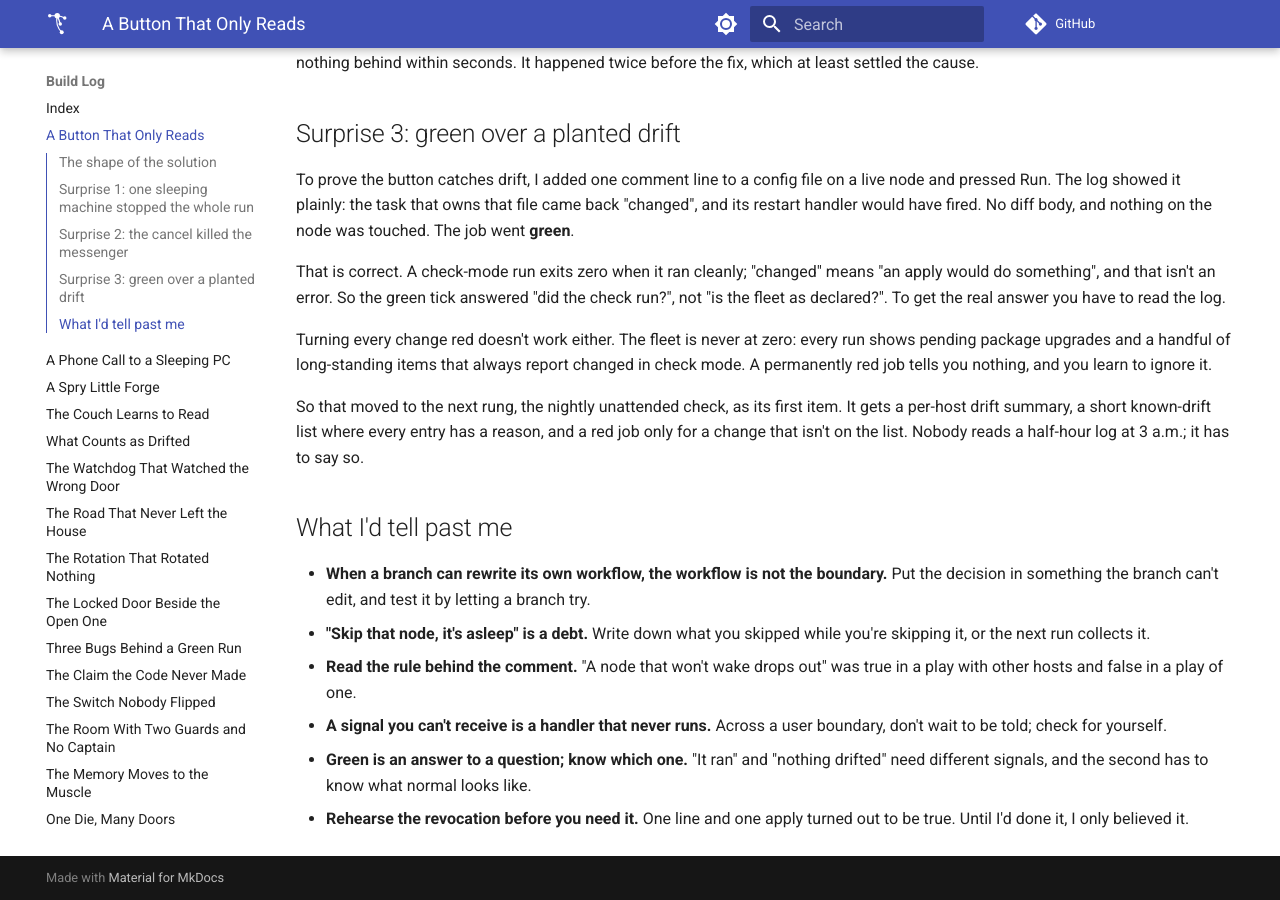
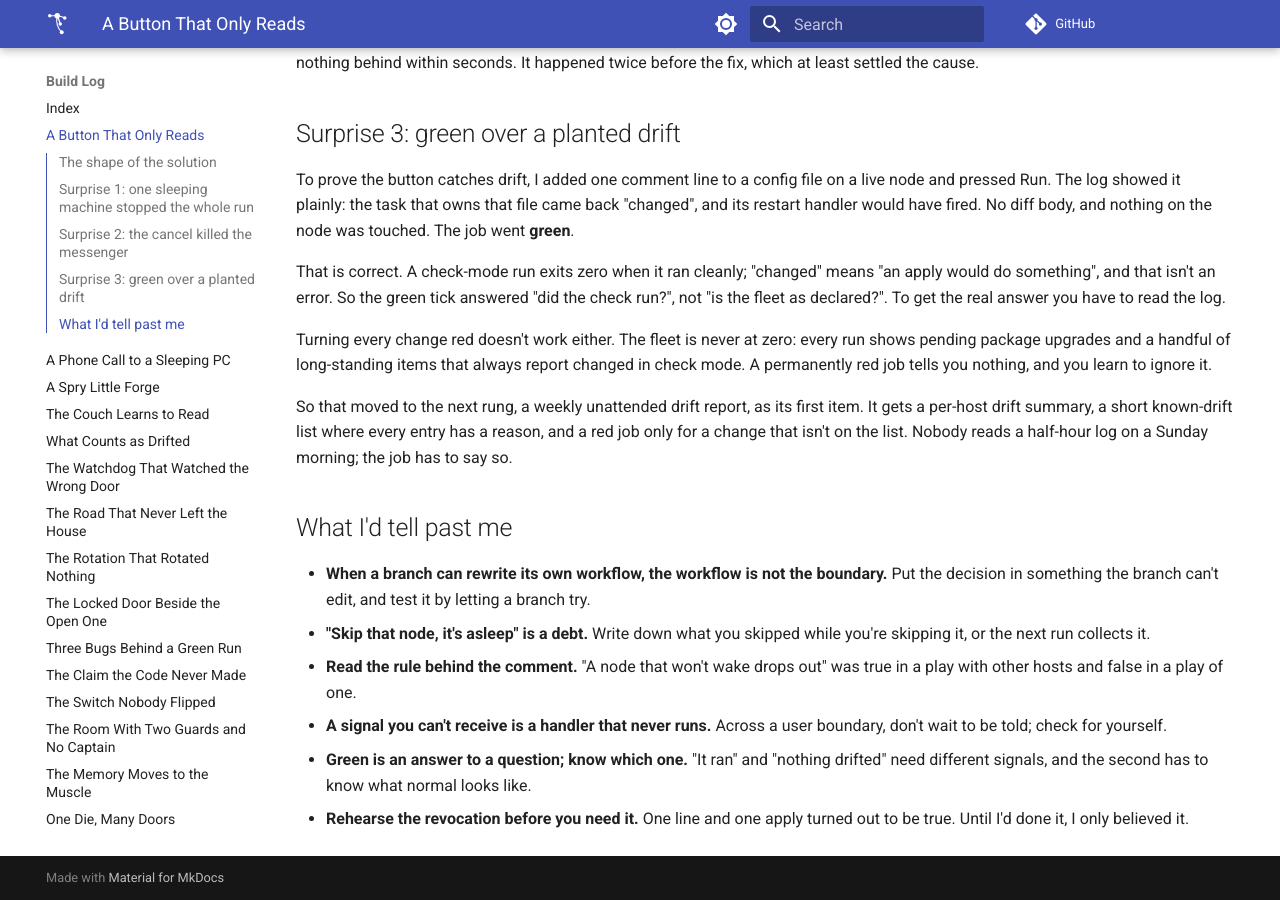
Before and after one commit to Caleb-Wrobel/fangs-doc, an MkDocs documentation site: the page built from docs/log/2026-11-a-button-that-only-reads.md, in a window 1280 px wide and 900 px high, scrolled down 1660 px. Built offline with MkDocs 1.6.1 and Material for MkDocs 9.7.7, drawn with Linux system fonts in a browser that asks for light colours; comment, search, counter and statistics services are not loaded.

Commit message:
nightly said the post / the rung became a Sunday / the log now agrees
docs(log): call rung 2 the weekly drift report

The bosun-verify build-log entry was written before rung 2's cadence
was settled. It called the next rung "the nightly unattended check"
and joked about reading logs at 3 a.m. Rung 2 is the weekly drift
report, running Sunday morning, so both lines now say so.

---
one word was nightly
the schedule moved to Sunday
the page follows it

Co-Authored-By: Claude Opus 5.5 <noreply@anthropic.com>
Claude-Session: https://claude.ai/code/session_015To5XRGLFMpFggTFFsAx3L

```diff
--- a/docs/log/2026-11-a-button-that-only-reads.md
+++ b/docs/log/2026-11-a-button-that-only-reads.md
@@ -101,10 +101,10 @@ run shows pending package upgrades and a handful of long-standing items that
 always report changed in check mode. A permanently red job tells you nothing,
 and you learn to ignore it.
 
-So that moved to the next rung, the nightly unattended check, as its first
-item. It gets a per-host drift summary, a short known-drift list where every
+So that moved to the next rung, a weekly unattended drift report, as its
+first item. It gets a per-host drift summary, a short known-drift list where every
 entry has a reason, and a red job only for a change that isn't on the list.
-Nobody reads a half-hour log at 3 a.m.; it has to say so.
+Nobody reads a half-hour log on a Sunday morning; the job has to say so.
 
 ## What I'd tell past me
 
```
